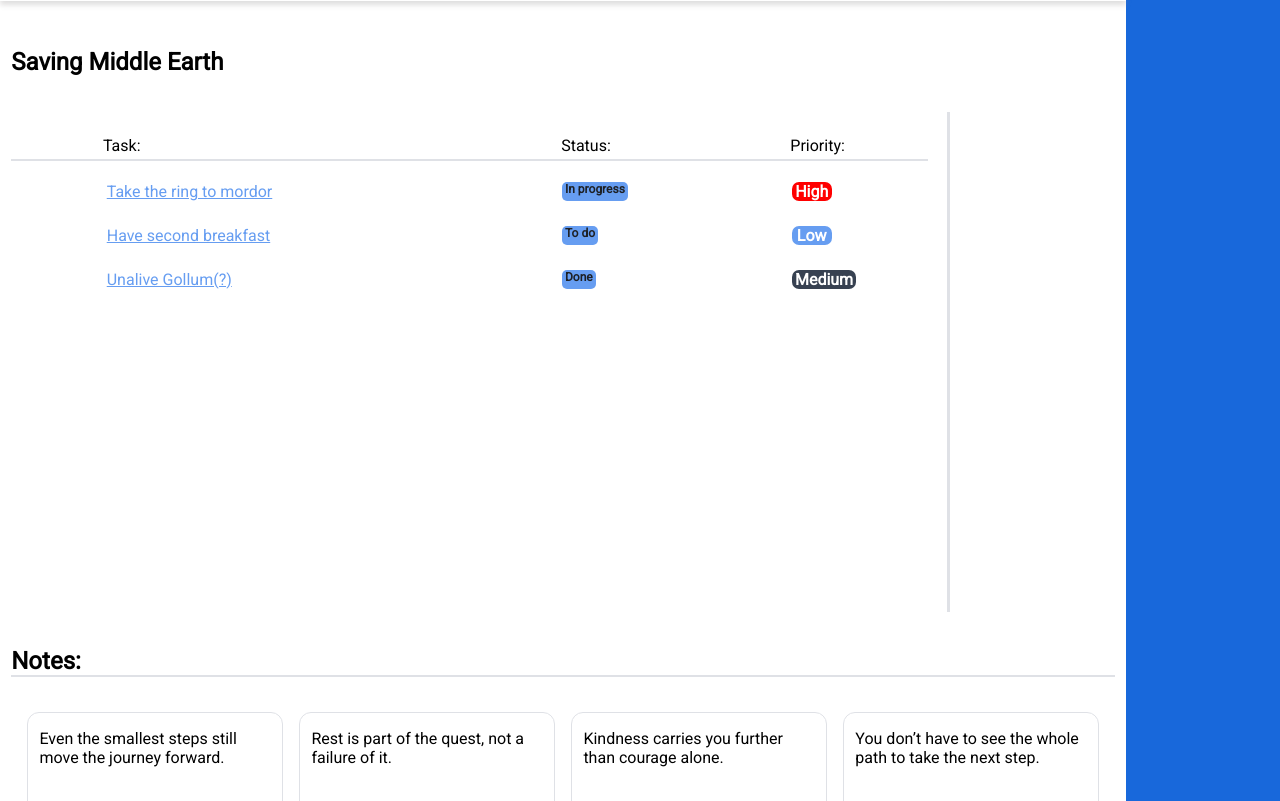
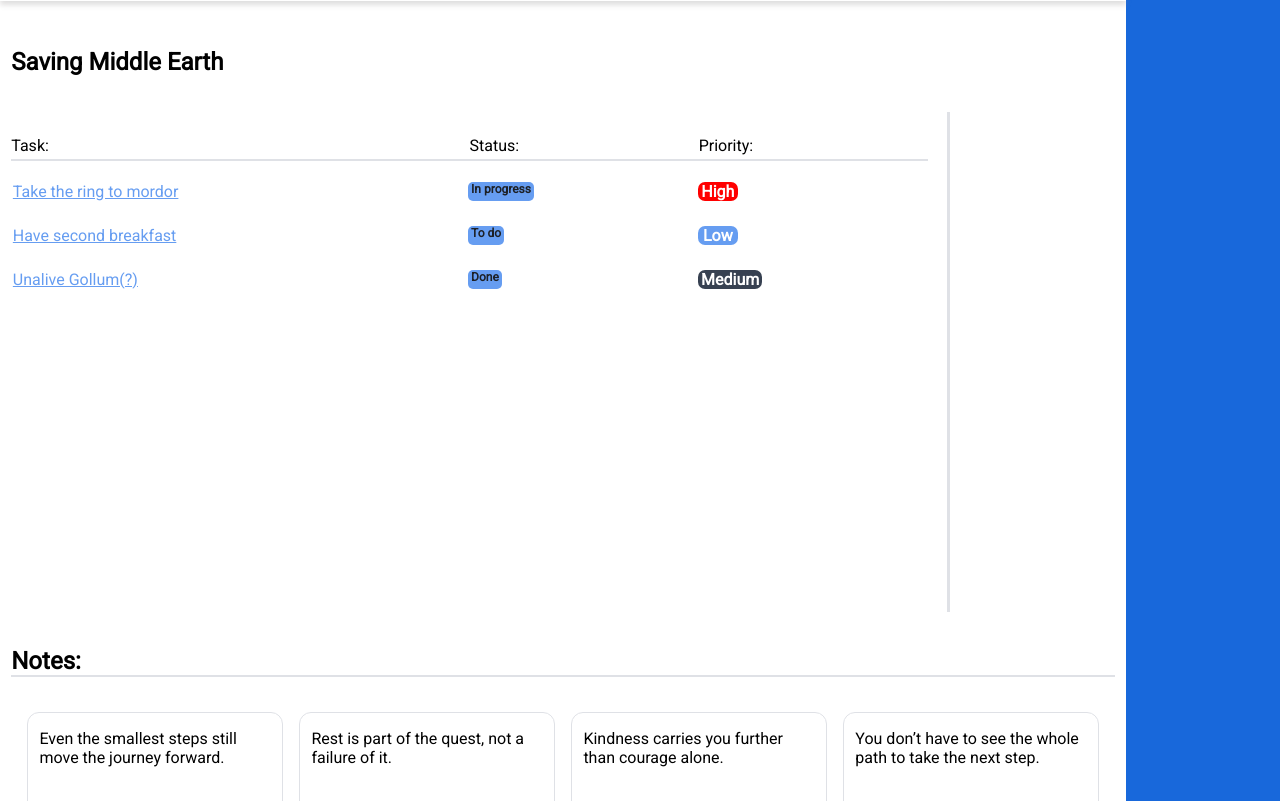
Before and after one commit to mp-v99/Todo-List, a website built with webpack: page src/index.html in a window 1280 px wide. Shown: the part 92-893 px from the top of the page. Built offline with nearby package versions, Linux system fonts and the light colour scheme.

Commit message:
refactor: rearrange todos list layout

```diff
--- a/src/styles.css
+++ b/src/styles.css
@@ -389,22 +389,22 @@ html *::-webkit-scrollbar {
     /* Copy todos <li> layout to keep consistency */
 
     display: grid;
-    grid-template-columns: 10fr 50fr 25fr 15fr;
+    grid-template-columns: 50fr 25fr 15fr 10fr;
 
     align-items: center;
 }
 
 #todos_header .subject_header {
      /* Copy todos <li> layout to keep consistency */
+    grid-column: 1 / 2;
+}
+
+#todos_header .status_header {
     grid-column: 2 / 3;
 }
 
-#todos_header .status_header {
+#todos_header .priority_header {
     grid-column: 3 / 4;
-}
-
-#todos_header .priority_header {
-    grid-column: 4 / 5;
 
 }
 
@@ -426,7 +426,7 @@ html *::-webkit-scrollbar {
     display: grid;
     align-content: center;
 
-    grid-template-columns: 10fr 50fr 25fr 15fr;
+    grid-template-columns: 50fr 25fr 15fr 10fr;
 
     height: fit-content;
     min-width: 354px;
@@ -454,7 +454,7 @@ html *::-webkit-scrollbar {
 } */
 
 .todos_list>ul>li>.todo_subject {
-    grid-column: 2 / 3;
+    grid-column: 1 / 2;
     overflow: hidden;
 
     padding-left: 0.1rem;
@@ -471,7 +471,7 @@ html *::-webkit-scrollbar {
 }
 
 .todos_list>ul>li>.todo_status{
-    grid-column: 3 / 4;
+    grid-column: 2 / 3;
     overflow: auto;
 
     text-align: center;
@@ -493,7 +493,7 @@ html *::-webkit-scrollbar {
 }
 
 .todos_list>ul>li>.todo_priority{
-    grid-column: 4 / 5;
+    grid-column: 3 / 4;
 }
 
 .todo_priority button {
@@ -655,3 +655,14 @@ html *::-webkit-scrollbar {
 .todo_container>.priority_high {
     background-color: red;
 }
+
+
+/* active todo header input style */
+
+.header_input {
+
+    font-size: 32px;
+
+
+
+}
```
